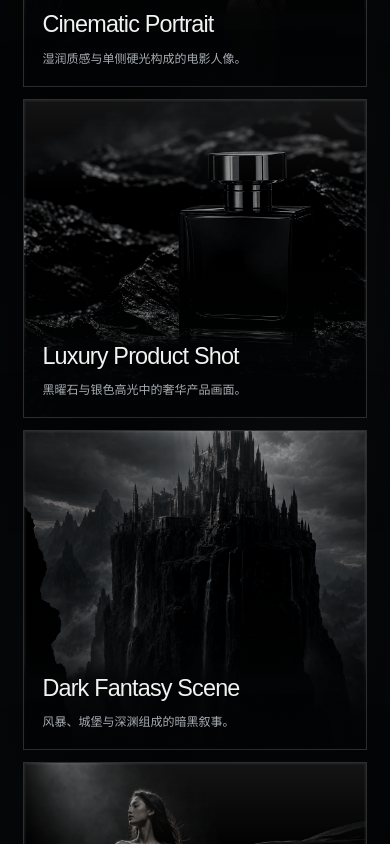
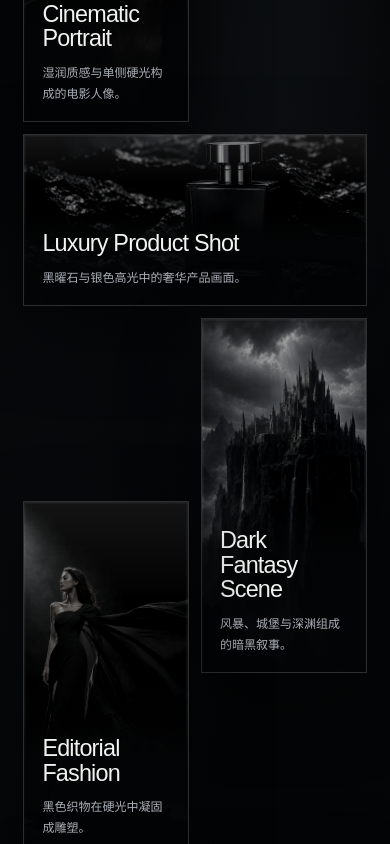
Before and after one commit to xiaoheizi0802999/huijing-ai, a Next.js app: page / in a window 390 px wide. Shown: the part 5000-5844 px from the top of the page. Built offline with nearby package versions, Linux system fonts and the light colour scheme.

Commit message:
fix: strengthen cinematic gallery contracts

```diff
--- a/app/globals.css
+++ b/app/globals.css
@@ -1235,17 +1235,30 @@ button {
 
 @media (max-width: 520px) {
   .editorial-gallery {
-    grid-template-columns: 1fr;
-    grid-auto-rows: clamp(220px, 82vw, 330px);
+    grid-template-columns: repeat(2, minmax(0, 1fr));
+    grid-auto-rows: clamp(148px, 44vw, 220px);
   }
 
   .gallery-frame.gallery-item--portrait,
+  .gallery-frame.gallery-item--fantasy,
+  .gallery-frame.gallery-item--fashion {
+    grid-column: span 1;
+    grid-row: span 2;
+  }
+
+  .gallery-frame.gallery-item--portrait,
+  .gallery-frame.gallery-item--fashion {
+    grid-column: 1 / span 1;
+  }
+
+  .gallery-frame.gallery-item--fantasy {
+    grid-column: 2 / span 1;
+  }
+
   .gallery-frame.gallery-item--product,
-  .gallery-frame.gallery-item--fantasy,
-  .gallery-frame.gallery-item--fashion,
   .gallery-frame.gallery-item--architecture,
   .gallery-frame.gallery-item--car {
-    grid-column: 1;
+    grid-column: span 2;
     grid-row: span 1;
   }
 }
```
Also changed, not shown: 1 other file (tests, documents, lock files or other folders).
